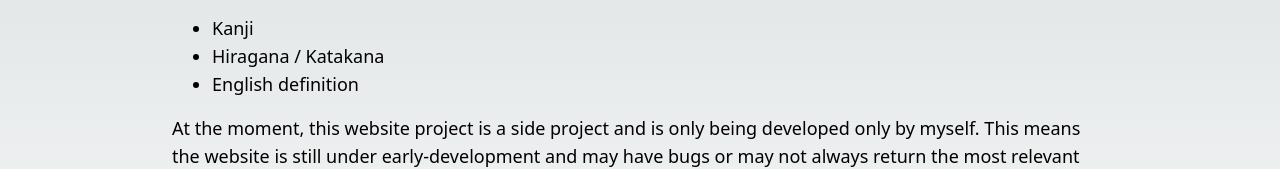
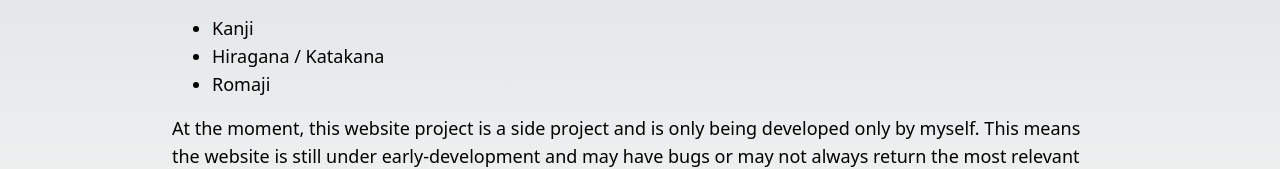
Before and after one commit to Caleblan/hatsuon_dictionary, a Next.js app: page /dictionary in a window 1280 px wide. Shown: the part 282-451 px from the top of the page. Built offline with nearby package versions, Linux system fonts and the light colour scheme.

Commit message:
Dictionary Index Text Change

```diff
--- a/components/DiagramGenerator/PitchGenerator.tsx
+++ b/components/DiagramGenerator/PitchGenerator.tsx
@@ -1,5 +1,3 @@
-"use client"
-
 // React/MUI
 import React, { useState , useRef, useMemo} from "react"
 import * as ReactDOMServer from 'react-dom/server';
--- a/pages/dictionary/index.tsx
+++ b/pages/dictionary/index.tsx
@@ -32,7 +32,7 @@ export default function DictionaryHomePage() {
             <ul className="w-full md:w-3/4 text-lg text-start list-disc pl-10 py-4">
               <li>Kanji</li>
               <li>Hiragana / Katakana</li>
-              <li>English definition</li>
+              <li>Romaji</li>
             </ul>
 
             <p className="md:w-3/4 text-lg">
```
